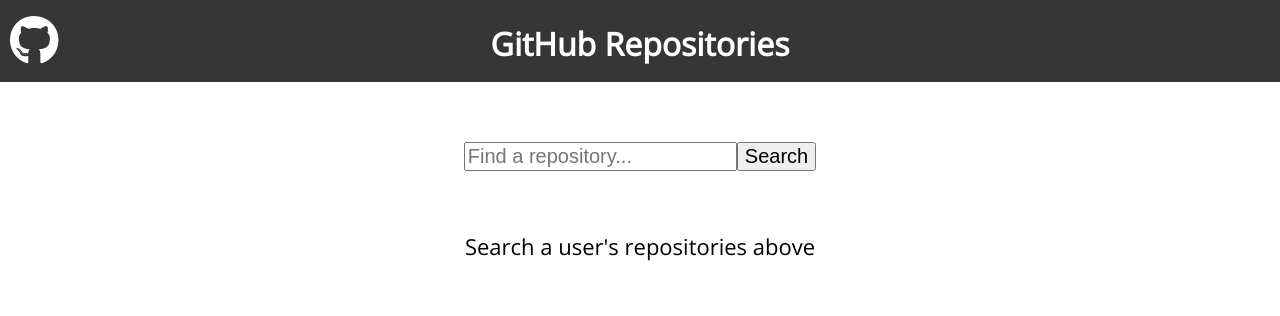
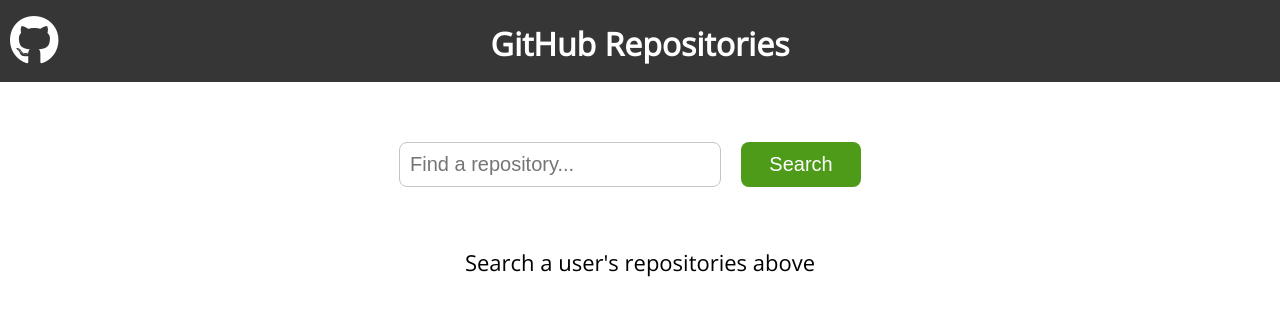
Before and after one commit to AnnaTran96/GitHub-Repos, a React (Create React App) app: page / in a window 1280 px wide. Shown: the top 316 px of the page. Built offline with nearby package versions, Linux system fonts and the light colour scheme.

Commit message:
style form

```diff
--- a/src/components/styles/searchStyle.css
+++ b/src/components/styles/searchStyle.css
@@ -1,3 +1,9 @@
+@import url('https://fonts.googleapis.com/css2?family=Open+Sans&display=swap');
+
+body {
+    font-family: 'Open Sans', sans-serif;
+}
+
 .form {
     margin: 60px 0;
 }
@@ -5,3 +11,21 @@
 form input {
     font-size: 20px;
 }
+
+.searchBar {
+    border: 1px solid rgb(197, 197, 197);
+    border-radius: .5rem;
+    padding: 10px;
+    width: 300px;
+}
+
+.search {
+    padding: 10px;
+    border: 1px solid transparent;
+    border-radius: .5rem;
+    background-color: rgb(77, 155, 25);
+    color: white;
+    width: 120px;
+    margin: 0 20px;
+    cursor: pointer;
+}
```
